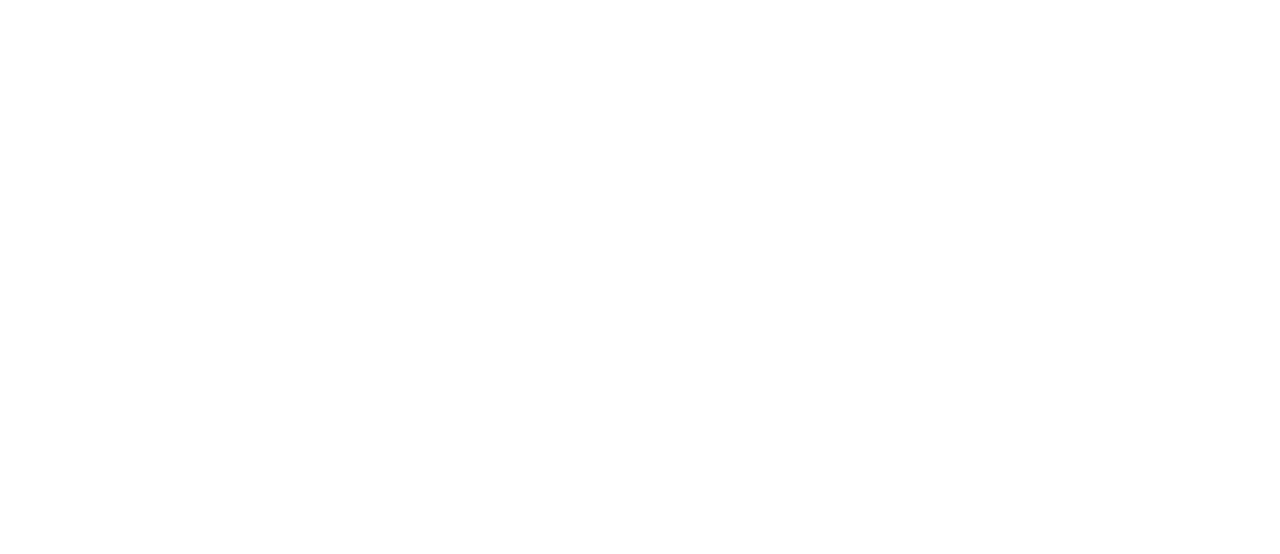
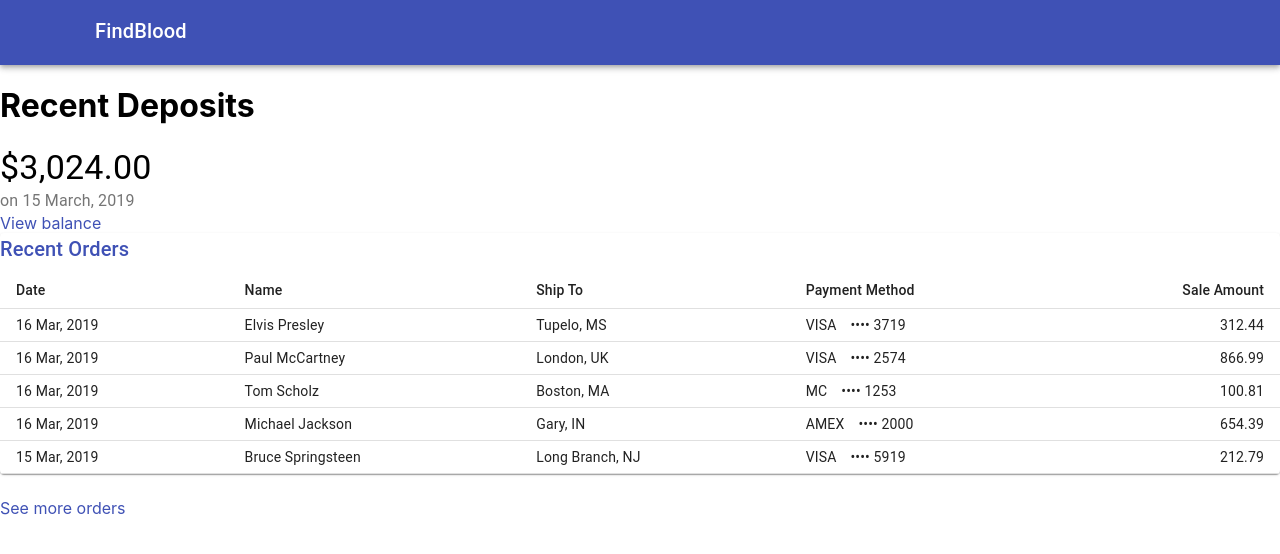
Before and after one commit to MehdyKarmouche/findBlood, a React (Create React App) app in the folder client/: page /center/dashboard in a window 1280 px wide. Shown: the top 554 px of the page. Built offline with nearby package versions, Linux system fonts and the light colour scheme.

Commit message:
Dashboard
Donation table and number of donations

```diff
--- a/client/src/App.js
+++ b/client/src/App.js
@@ -5,6 +5,7 @@
 import CenterSignin from './components/center/pages/Signin';
 import DonorSignin from './components/donor/pages/Signin';
 import CenterSignup from './components/center/pages/Signup';
+import dashboard from './components/center/pages/Dashboard';
 import DonorSignup from './components/donor/pages/Signup';
 import NumberOfDonation from './components/center/NumberOfDonations';
 import {BrowserRouter as Router, Route} from  'react-router-dom'
@@ -18,6 +19,7 @@
         <Route exact path="/donor/signin" component={DonorSignin} />
         <Route exact path="/center/signup" component={CenterSignup} />
         <Route exact path="/donor/signup" component={DonorSignup} />
+        <Route exact path="/center/dashboard" component={dashboard} />
         <Route exact path="/" component={Home} />
       </div>
     </Router>
--- /dev/null
+++ b/client/src/components/center/pages/Dashboard.js
@@ -0,0 +1,17 @@
+import React from 'react';
+import Donationstable from './Donationstable';
+import NumDonations from './NumDonations';
+import Navbar from '../../Navbar';
+import {BrowserRouter as Router, Route} from  'react-router-dom'
+
+function Home() {
+  return (
+    <div>
+        <Navbar />
+        <NumDonations/>
+        <Donationstable/>
+    </div>
+  );
+}
+
+export default Home;
--- /dev/null
+++ b/client/src/components/center/pages/Donationstable.js
@@ -0,0 +1,72 @@
+import React from 'react';
+import Link from '@material-ui/core/Link';
+import { makeStyles } from '@material-ui/core/styles';
+import Table from '@material-ui/core/Table';
+import TableBody from '@material-ui/core/TableBody';
+import TableCell from '@material-ui/core/TableCell';
+import TableHead from '@material-ui/core/TableHead';
+import TableRow from '@material-ui/core/TableRow';
+import Paper from '@material-ui/core/Paper';
+import Title from '../Title';
+
+
+// Generate Order Data
+function createData(id, date, name, shipTo, paymentMethod, amount) {
+  return { id, date, name, shipTo, paymentMethod, amount };
+}
+
+const rows = [
+  createData(0, '16 Mar, 2019', 'Elvis Presley', 'Tupelo, MS', 'VISA ⠀•••• 3719', 312.44),
+  createData(1, '16 Mar, 2019', 'Paul McCartney', 'London, UK', 'VISA ⠀•••• 2574', 866.99),
+  createData(2, '16 Mar, 2019', 'Tom Scholz', 'Boston, MA', 'MC ⠀•••• 1253', 100.81),
+  createData(3, '16 Mar, 2019', 'Michael Jackson', 'Gary, IN', 'AMEX ⠀•••• 2000', 654.39),
+  createData(4, '15 Mar, 2019', 'Bruce Springsteen', 'Long Branch, NJ', 'VISA ⠀•••• 5919', 212.79),
+];
+
+function preventDefault(event) {
+  event.preventDefault();
+}
+
+const useStyles = makeStyles((theme) => ({
+  seeMore: {
+    marginTop: theme.spacing(3),
+  },
+}));
+
+export default function Dashboard() {
+  const classes = useStyles();
+  return (
+    <React.Fragment>
+      <Paper>
+      <Title>Recent Orders</Title>
+      <Table size="small">
+        <TableHead>
+          <TableRow>
+            <TableCell>Date</TableCell>
+            <TableCell>Name</TableCell>
+            <TableCell>Ship To</TableCell>
+            <TableCell>Payment Method</TableCell>
+            <TableCell align="right">Sale Amount</TableCell>
+          </TableRow>
+        </TableHead>
+        <TableBody>
+          {rows.map((row) => (
+            <TableRow key={row.id}>
+              <TableCell>{row.date}</TableCell>
+              <TableCell>{row.name}</TableCell>
+              <TableCell>{row.shipTo}</TableCell>
+              <TableCell>{row.paymentMethod}</TableCell>
+              <TableCell align="right">{row.amount}</TableCell>
+            </TableRow>
+          ))}
+        </TableBody>
+      </Table>
+      </Paper>
+      <div className={classes.seeMore}>
+        <Link color="primary" href="#" onClick={preventDefault}>
+          See more orders
+        </Link>
+      </div>
+    </React.Fragment>
+  );
+}
--- /dev/null
+++ b/client/src/components/center/pages/NumDonations.js
@@ -0,0 +1,35 @@
+import React from 'react';
+import Link from '@material-ui/core/Link';
+import { makeStyles } from '@material-ui/core/styles';
+import Typography from '@material-ui/core/Typography';
+
+
+function preventDefault(event) {
+  event.preventDefault();
+}
+
+const useStyles = makeStyles({
+  depositContext: {
+    flex: 1,
+  },
+});
+
+export default function NumDonations() {
+  const classes = useStyles();
+  return (
+    <React.Fragment>
+      <h1>Recent Deposits</h1>
+      <Typography component="p" variant="h4">
+        $3,024.00
+      </Typography>
+      <Typography color="textSecondary" className={classes.depositContext}>
+        on 15 March, 2019
+      </Typography>
+      <div>
+        <Link color="primary" href="#" onClick={preventDefault}>
+          View balance
+        </Link>
+      </div>
+    </React.Fragment>
+  );
+}
```
